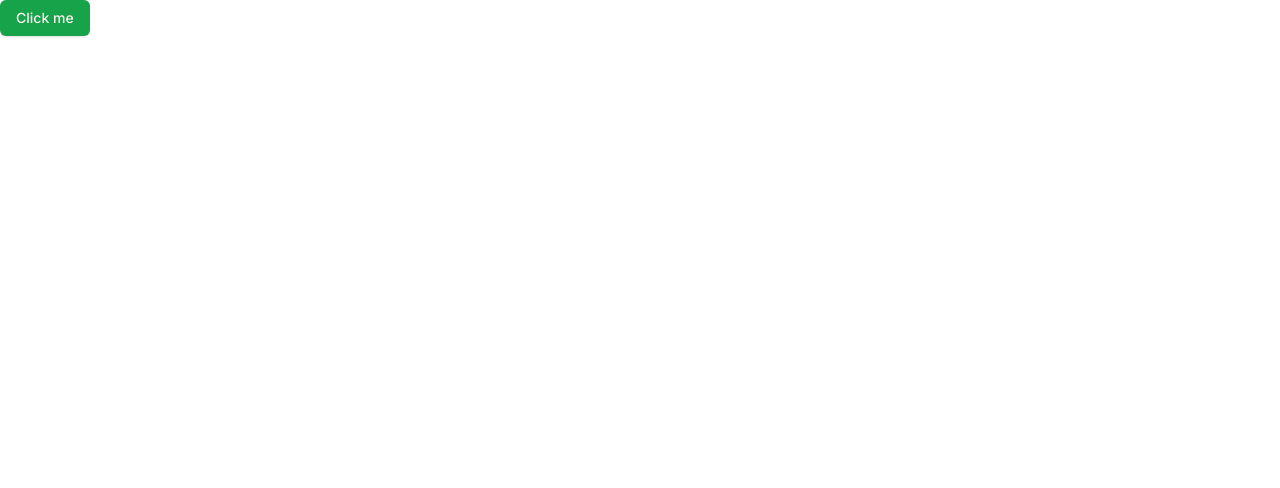
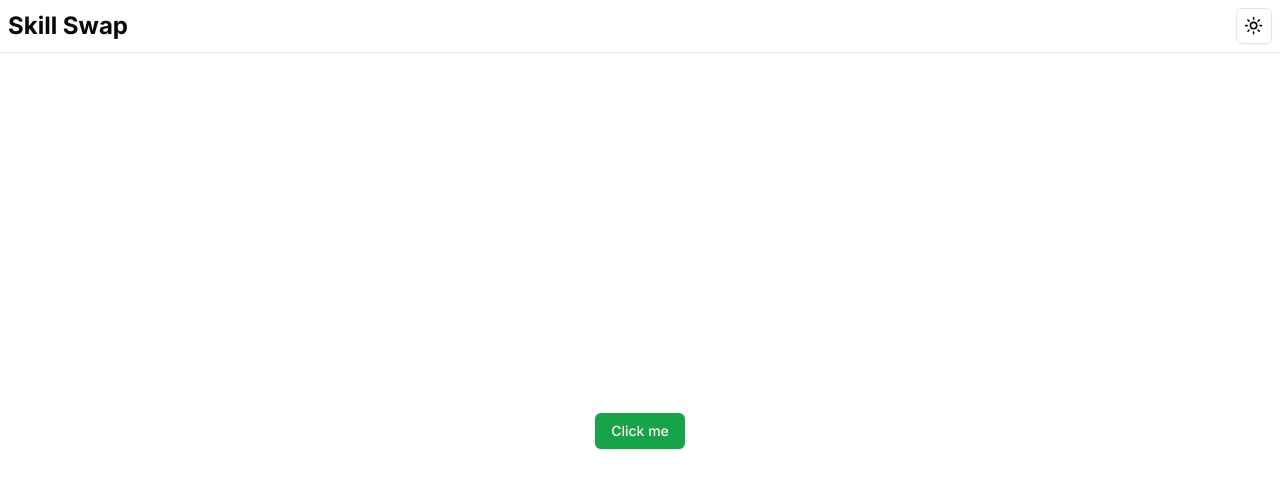
Before and after one commit to WhyAsh5114/skill-swap, a Next.js app: page / in a window 1280 px wide. Shown: the top 488 px of the page. Built offline with nearby package versions, Linux system fonts and the light colour scheme.

Commit message:
feat: Improved layout

```diff
--- a/app/layout.tsx
+++ b/app/layout.tsx
@@ -1,6 +1,8 @@
+import { ModeToggle } from "@/components/mode-toggle";
 import { ThemeProvider } from "@/components/theme-provider";
+import { cn } from "@/lib/utils";
+import type { Metadata } from "next";
 import { Inter } from "next/font/google";
-import type { Metadata } from "next";
 import "./globals.css";
 
 const inter = Inter({
@@ -18,14 +20,20 @@ export default function RootLayout({
   return (
     <html lang="en" suppressHydrationWarning>
       <head />
-      <body className={inter.className}>
+      <body className={cn(inter.className, "flex flex-col h-screen w-screen")}>
         <ThemeProvider
           attribute="class"
           defaultTheme="system"
           enableSystem
           disableTransitionOnChange
         >
-          {children}
+          <div className="flex items-center justify-between p-2 border-b mb-2">
+            <span className="font-bold text-2xl">Skill Swap</span>
+            <ModeToggle />
+          </div>
+          <main className="p-1 w-full flex flex-col grow items-center justify-center">
+            {children}
+          </main>
         </ThemeProvider>
       </body>
     </html>
```
